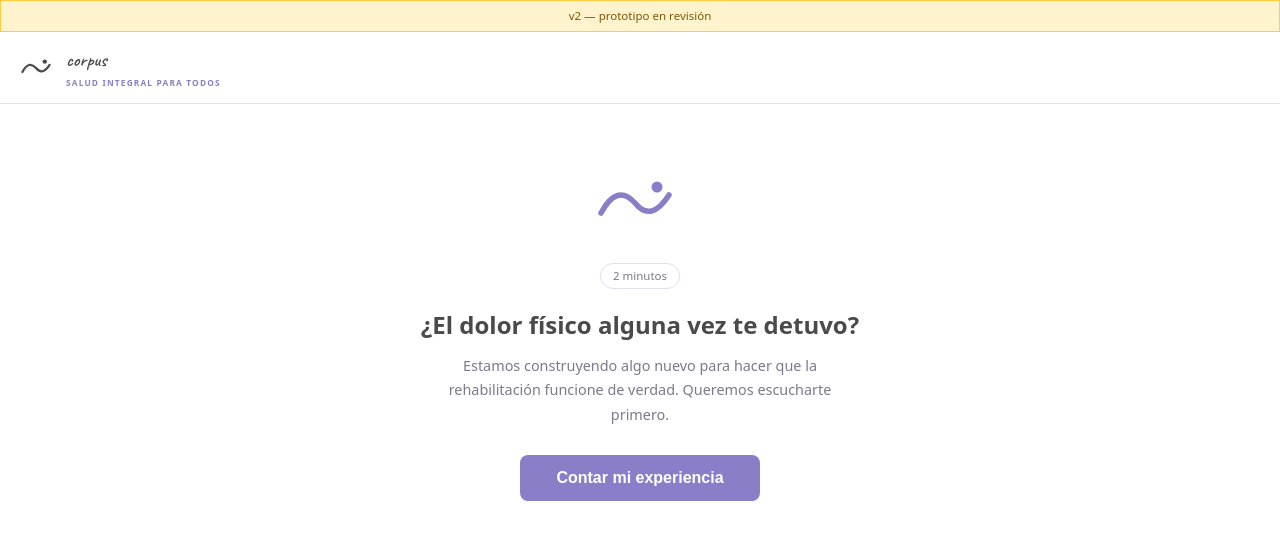
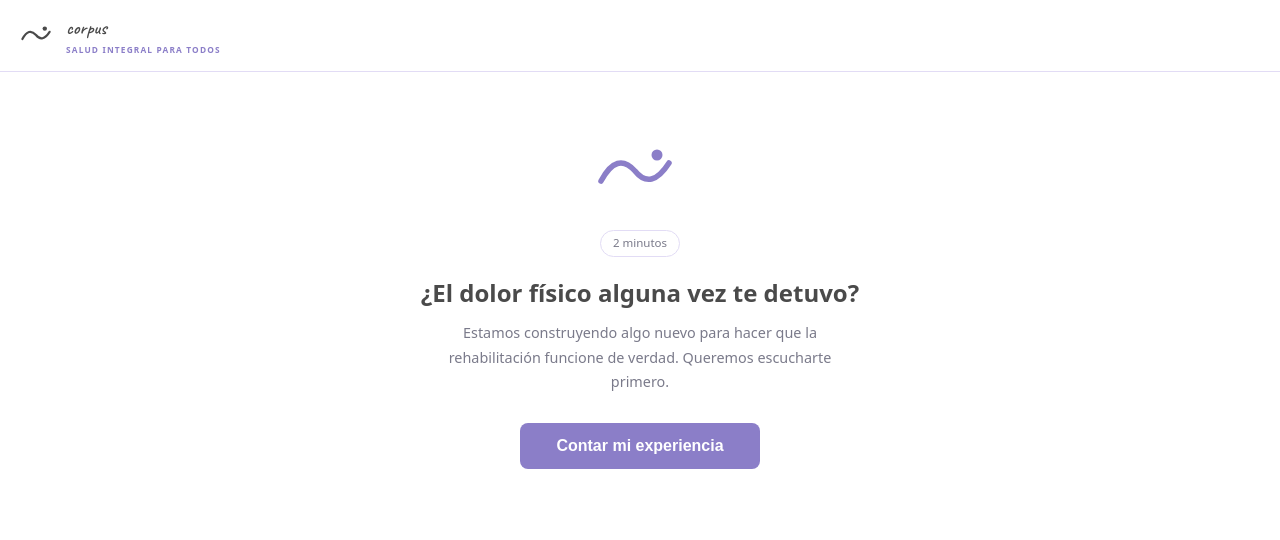
Before and after one commit to ignacio-aranguiz/corpus-salud-web, a plain HTML site: page descubrimiento-v2.html in a window 1280 px wide. Drawn offline with Linux system fonts and the light colour scheme.

Commit message:
quitar badge de prototipo en descubrimiento v2
Co-Authored-By: Claude Sonnet 4.6 <noreply@anthropic.com>

```diff
--- a/descubrimiento-v2.html
+++ b/descubrimiento-v2.html
@@ -126,13 +126,9 @@
     .error-msg { color: #c0392b; font-size: 0.8rem; margin-top: 8px; display: none; }
     .error-msg.visible { display: block; }
 
-    /* ── Demo badge ── */
-    .demo-badge { background: #FFF3CD; border: 1px solid #FFCC44; color: #7A5800; font-size: 0.72rem; text-align: center; padding: 6px 16px; }
   </style>
 </head>
 <body>
-
-<div class="demo-badge">v2 — prototipo en revisión</div>
 
 <!-- Header -->
 <header class="header">
```
